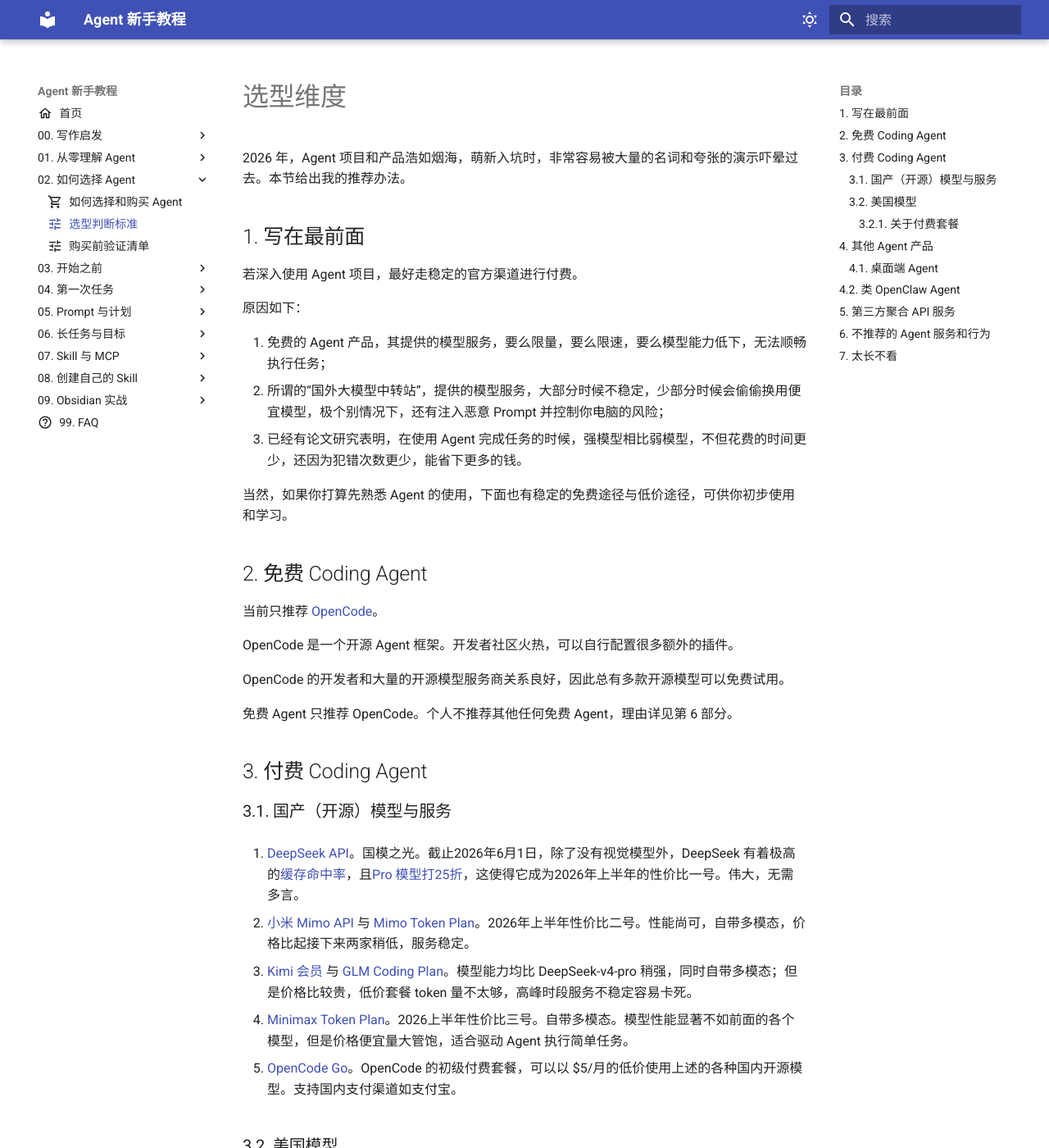
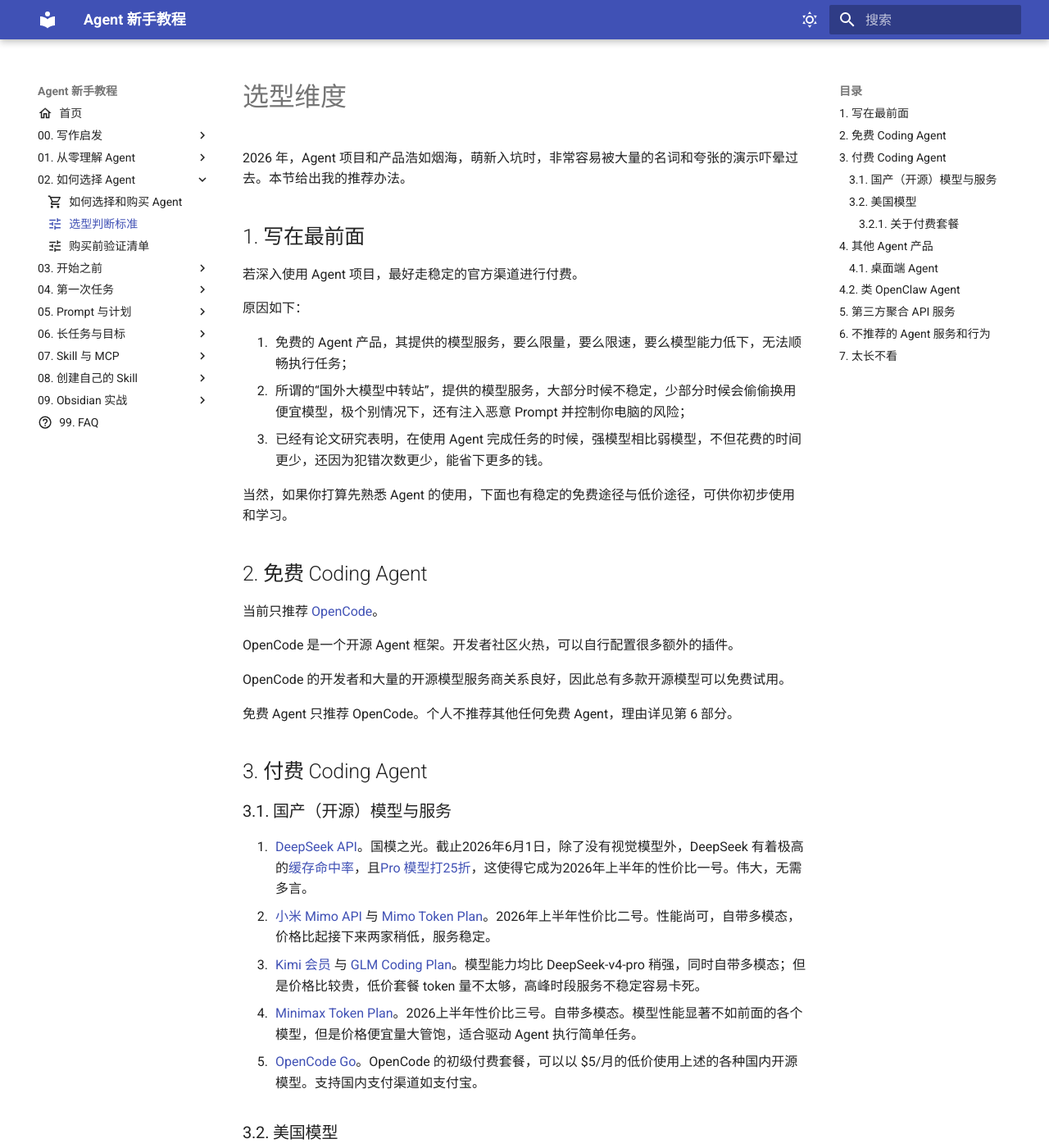
Before and after one commit to CMander02/AgentTutorial, an MkDocs documentation site: the page built from docs/02-choose/01-criteria.md, in a window 1280 px wide and 1400 px high. Shown: the whole window at 82% size. Built offline with MkDocs 1.6.1 and Material for MkDocs 9.7.7, drawn with Linux system fonts in a browser that asks for light colours; some of the changed text lies outside the part shown.

Commit message:
Fix ordered list marker spacing

```diff
--- a/docs/02-choose/01-criteria.md
+++ b/docs/02-choose/01-criteria.md
@@ -33,13 +33,9 @@
 ### 3.1. 国产（开源）模型与服务
 
 1.  [DeepSeek API](https://platform.deepseek.com/usage)。国模之光。截止2026年6月1日，除了没有视觉模型外，DeepSeek 有着极高的[缓存命中率](https://api-docs.deepseek.com/zh-cn/guides/kv_cache)，且[Pro 模型打25折](https://api-docs.deepseek.com/zh-cn/quick_start/pricing#%E6%A8%A1%E5%9E%8B%E7%BB%86%E8%8A%82)，这使得它成为2026年上半年的性价比一号。伟大，无需多言。
-
 2.  [小米 Mimo API](https://platform.xiaomimimo.com/docs/zh-CN/welcome) 与 [Mimo Token Plan](https://platform.xiaomimimo.com/token-plan)。2026年上半年性价比二号。性能尚可，自带多模态，价格比起接下来两家稍低，服务稳定。
-
 3.  [Kimi 会员](https://www.kimi.com/membership/pricing) 与 [GLM Coding Plan](https://bigmodel.cn/glm-coding)。模型能力均比 DeepSeek-v4-pro 稍强，同时自带多模态；但是价格比较贵，低价套餐 token 量不太够，高峰时段服务不稳定容易卡死。
-
 4.  [Minimax Token Plan](https://platform.minimaxi.com/subscribe/token-plan)。2026上半年性价比三号。自带多模态。模型性能显著不如前面的各个模型，但是价格便宜量大管饱，适合驱动 Agent 执行简单任务。
-
 5.  [OpenCode Go](https://opencode.ai/zh/go)。OpenCode 的初级付费套餐，可以以 $5/月的低价使用上述的各种国内开源模型。支持国内支付渠道如支付宝。
 
 ### 3.2. 美国模型
@@ -52,11 +48,11 @@
 
 #### 3.2.1. 关于付费套餐
 
-| 厂商 \ 档位                                                    | 免费 | 尝鲜档                   | 基础档                   | 进阶1档 （5倍基础）  | 进阶2档（20倍基础）    |
-| -------------------------------------------------------------- | ---- | ------------------------ | ------------------------ | -------------------- | ---------------------- |
-| [OpenAI ChatGPT](https://chatgpt.com/pricing/)                 | Free | Go （8\$/月）            | Plus （20\$/月）         | Pro 5x（100\$/月）   | Pro 20x（200\$/月）    |
-| [Anthropic Claude](https://claude.com/pricing)                 | Free | 无此档位                 | Plus （17\$/月）         | Max 5x（100\$/月）   | Max 20x（200\$/月）    |
-| [Google Gemini](https://gemini.google/us/subscriptions/?hl=en) | Free | Google AI Plus（8\$/月） | Google AI Pro（20\$/月） | Ultra 5x（100\$/月） | Ultra 20x （200\$/月） |
+| 厂商 \ 档位                                                    | 免费 | 尝鲜档                  | 基础档                  | 进阶1档 （5倍基础） | 进阶2档（20倍基础）   |
+| -------------------------------------------------------------- | ---- | ----------------------- | ----------------------- | ------------------- | --------------------- |
+| [OpenAI ChatGPT](https://chatgpt.com/pricing/)                 | Free | Go （8$/月）            | Plus （20$/月）         | Pro 5x（100$/月）   | Pro 20x（200$/月）    |
+| [Anthropic Claude](https://claude.com/pricing)                 | Free | 无此档位                | Plus （17$/月）         | Max 5x（100$/月）   | Max 20x（200$/月）    |
+| [Google Gemini](https://gemini.google/us/subscriptions/?hl=en) | Free | Google AI Plus（8$/月） | Google AI Pro（20$/月） | Ultra 5x（100$/月） | Ultra 20x （200$/月） |
 
 美国三家 AI 厂商的订阅套餐如上所示。
 
--- /dev/null
+++ b/docs/stylesheets/extra.css
@@ -0,0 +1,10 @@
+/* Keep ordered-list markers inside the readable text gutter on narrow views. */
+.md-typeset ol:not([hidden]) {
+    margin-left: 0;
+    padding-left: 1.75rem;
+}
+
+.md-typeset ol:not([hidden]) > li {
+    margin-left: 0;
+    padding-left: 0.25rem;
+}
--- a/mkdocs.yml
+++ b/mkdocs.yml
@@ -30,6 +30,9 @@
       toggle:
         icon: material/weather-night
         name: 切换到浅色模式
+
+extra_css:
+  - stylesheets/extra.css
 
 markdown_extensions:
   - admonition
```
